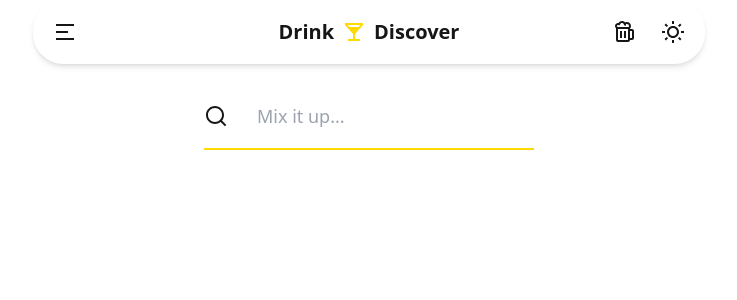
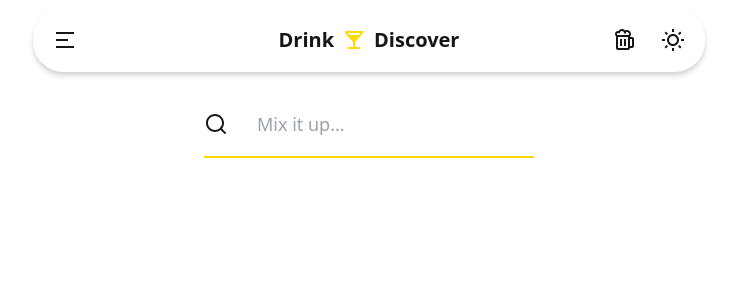
Before and after one commit to nigupta29/drink-discover, a React (Vite) app: page / in a window 1280 px wide. Shown: the top 300 px of the page, without its empty margins (271-1008 px from the left). Built offline with nearby package versions, Linux system fonts and the light colour scheme.

Commit message:
navbar style changes

```diff
--- a/src/ui/Navbar.jsx
+++ b/src/ui/Navbar.jsx
@@ -4,7 +4,7 @@ import ThemeChange from './ThemeChange'
 
 const Navbar = () => {
   return (
-    <div className="navbar mx-auto max-w-2xl shadow-md sm:rounded-badge">
+    <div className="navbar mx-auto max-w-2xl shadow-md shadow-base-300 sm:mt-2 sm:rounded-badge">
       <div className="navbar-start">
         <div className="dropdown">
           <div tabIndex={0} role="button" className="btn btn-circle btn-ghost">
```
